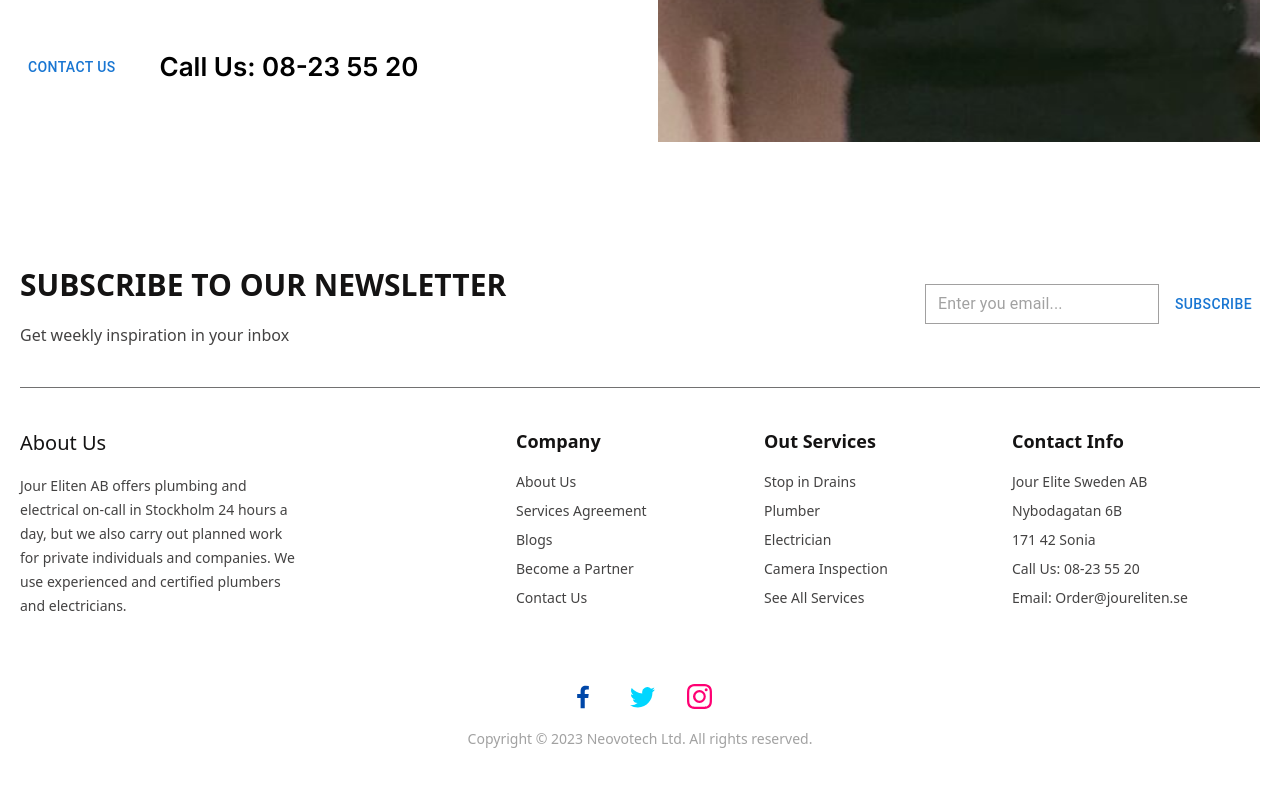
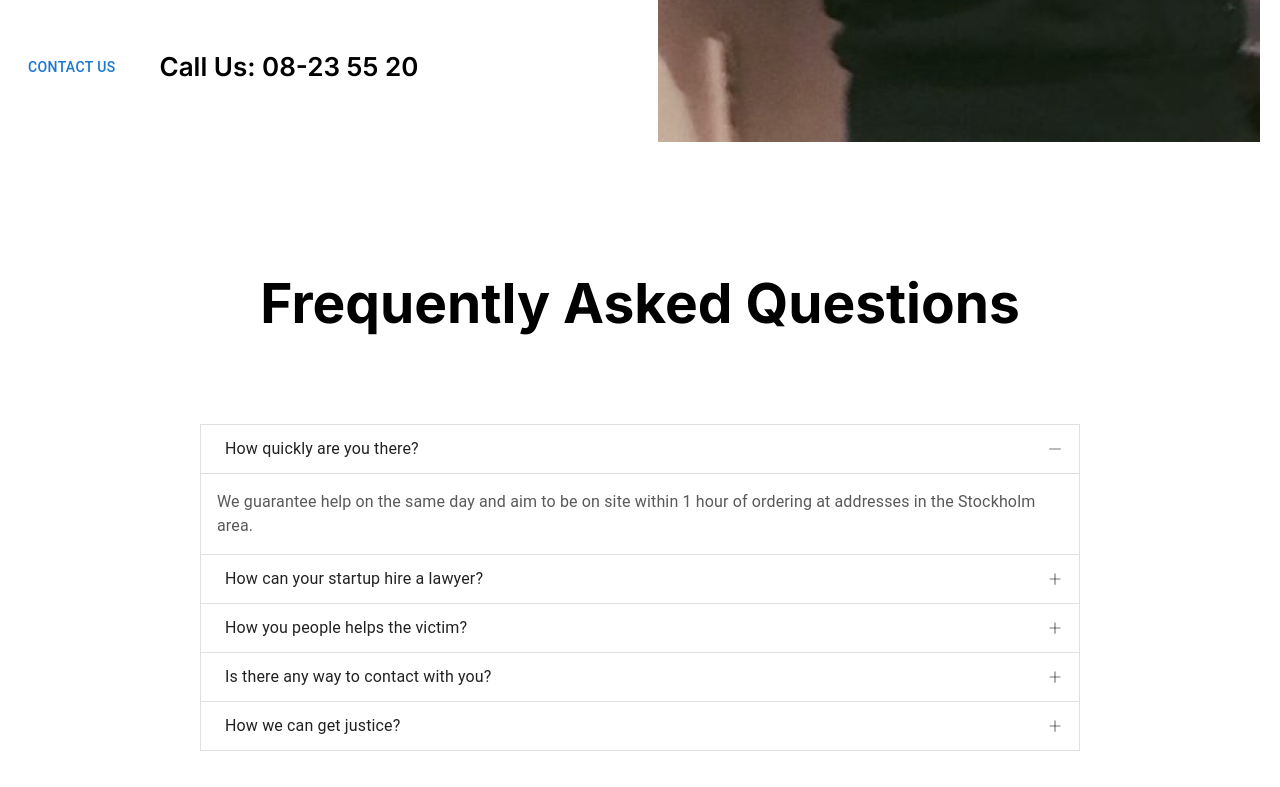
Before and after one commit to TheRakib/Needz-website, a Next.js app: page / in a window 1280 px wide. Shown: the part 4691-5478 px from the top of the page. Built offline with nearby package versions, Linux system fonts and the light colour scheme.

Commit message:
faq added

```diff
--- a/app/page.tsx
+++ b/app/page.tsx
@@ -1,6 +1,7 @@
 import Banner from "@/components/Home/Banner";
 import CallIn from "@/components/Home/CallIn";
 import Emergencies from "@/components/Home/Emergencies";
+import FAQ from "@/components/Home/FAQ";
 import Features from "@/components/Home/Features";
 import Feedback from "@/components/Home/Feedback";
 import Join from "@/components/Home/Join";
@@ -15,6 +16,7 @@ export default function Home() {
       <Feedback />
       <Join />
       <Features />
+      <FAQ />
     </main>
   );
 }
--- /dev/null
+++ b/components/Home/FAQ.tsx
@@ -0,0 +1,133 @@
+"use client";
+
+import React from "react";
+import SectionTitle from "../Shared/SectionTitle";
+import { styled } from "@mui/material/styles";
+import ArrowForwardIosSharpIcon from "@mui/icons-material/ArrowForwardIosSharp";
+import MuiAccordion, { AccordionProps } from "@mui/material/Accordion";
+import MuiAccordionSummary, {
+  AccordionSummaryProps,
+} from "@mui/material/AccordionSummary";
+import MuiAccordionDetails from "@mui/material/AccordionDetails";
+import Typography from "@mui/material/Typography";
+import { AiOutlineMinus, AiOutlinePlus } from "react-icons/ai";
+
+const Accordion = styled((props: AccordionProps) => (
+  <MuiAccordion disableGutters elevation={0} square {...props} />
+))(({ theme }) => ({
+  border: `1px solid ${theme.palette.divider}`,
+  "&:not(:last-child)": {
+    borderBottom: 0,
+  },
+  "&:before": {
+    display: "none",
+  },
+}));
+
+const AccordionSummary = styled((props: AccordionSummaryProps) => (
+  <MuiAccordionSummary
+    expandIcon={<ArrowForwardIosSharpIcon sx={{ fontSize: "0.9rem" }} />}
+    {...props}
+  />
+))(({ theme }) => ({
+  flexDirection: "row",
+  "& .MuiAccordionSummary-expandIconWrapper.Mui-expanded": {
+    transform: "rotate(90deg)",
+  },
+  "& .MuiAccordionSummary-content": {
+    marginLeft: theme.spacing(1),
+  },
+}));
+
+const AccordionDetails = styled(MuiAccordionDetails)(({ theme }) => ({
+  padding: theme.spacing(2),
+  borderTop: "1px solid rgba(0, 0, 0, .125)",
+}));
+
+export default function FAQ() {
+  const [expanded, setExpanded] = React.useState<string | false>("1");
+
+  const handleChange =
+    (panel: string) => (event: React.SyntheticEvent, newExpanded: boolean) => {
+      setExpanded(newExpanded ? panel : false);
+    };
+
+  return (
+    <div className="max-w-layout mx-auto my-[120px]">
+      <div className="max-w-[880px] mx-auto ">
+        <SectionTitle
+          title="Frequently Asked Questions"
+          className="text-center"
+        />
+        <div className=" mt-20">
+          {faqItems.map((item) => (
+            <Accordion
+              key={item.id}
+              expanded={expanded === (`${item.id}` || "1")}
+              onChange={handleChange(`${item.id}`)}
+            >
+              <AccordionSummary
+                aria-controls="panel1d-content"
+                id="panel1d-header"
+                className={`${
+                  expanded === `${item.id}`
+                    ? "text-black px-[30px] pt-[30px]"
+                    : "text-black/80 p-[30px] "
+                }  `}
+                expandIcon={
+                  expanded === `${item.id}` ? (
+                    <AiOutlineMinus className="transform rotate-90" />
+                  ) : (
+                    <AiOutlinePlus />
+                  )
+                }
+              >
+                <Typography className="font-semibold text-[18px] ">
+                  {item.title}
+                </Typography>
+              </AccordionSummary>
+              <AccordionDetails className="px-[30px] text-black/70 border-0">
+                <Typography className="text-base leading-8 tracking-wider">
+                  {item.description}
+                </Typography>
+              </AccordionDetails>
+            </Accordion>
+          ))}
+        </div>
+      </div>
+    </div>
+  );
+}
+
+const faqItems = [
+  {
+    id: 1,
+    title: "How quickly are you there?",
+    description:
+      "We guarantee help on the same day and aim to be on site within 1 hour of ordering at addresses in the Stockholm area.",
+  },
+  {
+    id: 2,
+    title: "How can your startup hire a lawyer?",
+    description:
+      "We guarantee help on the same day and aim to be on site within 1 hour of ordering at addresses in the Stockholm area.",
+  },
+  {
+    id: 3,
+    title: "How you people helps the victim?",
+    description:
+      "We guarantee help on the same day and aim to be on site within 1 hour of ordering at addresses in the Stockholm area.",
+  },
+  {
+    id: 4,
+    title: "Is there any way to contact with you?",
+    description:
+      "We guarantee help on the same day and aim to be on site within 1 hour of ordering at addresses in the Stockholm area.",
+  },
+  {
+    id: 5,
+    title: "How we can get justice? ",
+    description:
+      "We guarantee help on the same day and aim to be on site within 1 hour of ordering at addresses in the Stockholm area.",
+  },
+];
```
